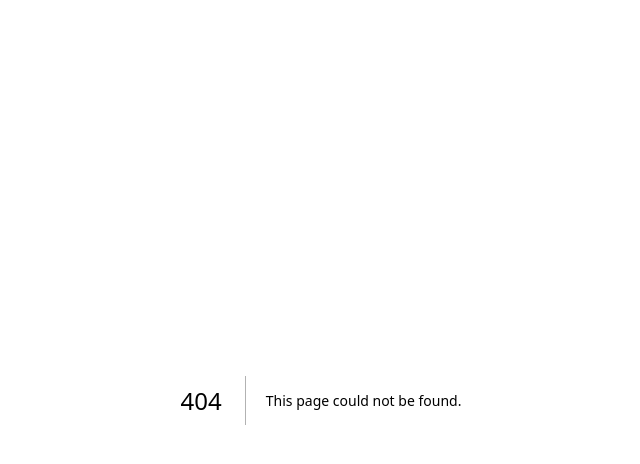
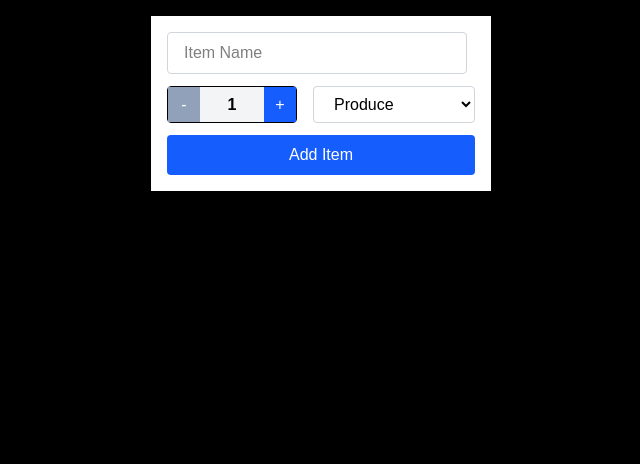
Before and after one commit to BryanTheGreat01/cprg306-assignments, a Next.js app: page /week-5 in a window 1280 px wide. Before the commit this address had no page. Shown: the top 464 px of the page, without its empty margins (319-959 px from the left). Built offline with nearby package versions, Linux system fonts and the light colour scheme.

Commit message:
Complete week 5 assignment

```diff
--- a/app/page.js
+++ b/app/page.js
@@ -14,6 +14,10 @@ export default function Page() {
         <li className="hover:text-gray-400">
           <Link href="./week-4">Week 4 Assignment</Link>
         </li>
+        <li className="hover:text-gray-400">
+          <Link href="./week-5">Week 5 Assignment</Link>
+        </li>
+
       </ul>
     </main>
   );
--- /dev/null
+++ b/app/week-5/new-item.js
@@ -0,0 +1,105 @@
+"use client";
+
+import { useState } from "react";
+
+export default function NewItem() {
+  const [name, setName] = useState("");
+  const [quantity, setQuantity] = useState(1);
+  const [category, setCategory] = useState("Produce");
+
+  const handleSubmit = (e) => {
+    e.preventDefault();
+
+    let item = {
+      name: name,
+      quantity: quantity,
+      category: category,
+    };
+
+    console.log(item);
+    alert(
+      `Item Added: Item: ${name}, Quantity: ${quantity}, Category: ${category}`,
+    );
+
+    setName("");
+    setCategory("produce");
+    setQuantity(1);
+  };
+
+  const decrementQuantity = () => {
+    if (quantity > 1) {
+      setQuantity(quantity - 1);
+    }
+  };
+
+  const incrementQuantity = () => {
+    if (quantity < 20) {
+      setQuantity(quantity + 1);
+    }
+  };
+
+  return (
+    <form onSubmit={handleSubmit} className="flex flex-col gap-3">
+      <div>
+        <input
+          type="text"
+          className="border border-gray-300 rounded w-75 py-2 px-4 focus:outline-none focus:ring-2 focus:ring-blue-500 text-black"
+          placeholder="Item Name"
+          value={name}
+          onChange={(e) => setName(e.target.value)}
+        />
+      </div>
+      <div className="flex flex-row justify-between gap-4">
+        <div className="flex flex-row bg-gray-100 rounded border border-black">
+          <button
+            type="button"
+            id="decrement-button"
+            disabled={quantity === 1}
+            className="w-8 py-1 text-white bg-blue-600 disabled:bg-slate-400 hover:bg-blue-400"
+            onClick={decrementQuantity}
+          >
+            -
+          </button>
+          <input
+            type="text"
+            className="w-16 py-1 text-black font-bold text-center "
+            value={quantity}
+            disabled
+          />
+          <button
+            type="button"
+            id="increment-button"
+            disabled={quantity === 20}
+            className="w-8 py-1 text-white bg-blue-600 disabled:bg-slate-400 hover:bg-blue-400"
+            onClick={incrementQuantity}
+          >
+            +
+          </button>
+        </div>
+        <div>
+          <select className="border border-gray-300 rounded py-2 px-4 focus:outline-none focus:ring-2 focus:ring-blue-500 text-black">
+            <option value="Produce">Produce</option>
+            <option value="Dairy">Dairy</option>
+            <option value="Bakery">Bakery</option>
+            <option value="Meat">Meat</option>
+            <option value="Frozen Foods">Frozen Foods</option>
+            <option value="Canned Goods">Canned Goods</option>
+            <option value="Dry Goods">Dry Goods</option>
+            <option value="Beverages">Beverages</option>
+            <option value="Snacks">Snacks</option>
+            <option value="Household">Household</option>
+            <option value="Other">Other</option>
+          </select>
+        </div>
+      </div>
+      <div>
+        <button
+          type="submit"
+          className="w-full py-2 text-white bg-blue-600 hover:bg-blue-400 rounded"
+        >
+          Add Item
+        </button>
+      </div>
+    </form>
+  );
+}
--- /dev/null
+++ b/app/week-5/page.js
@@ -0,0 +1,12 @@
+import NewItem from "./new-item";
+
+export default function Page() {
+
+  return (
+    <main className="mx-auto">
+      <div className="p-4 m-4 bg-white">
+        <NewItem />
+      </div>
+    </main>
+  );
+}
```
